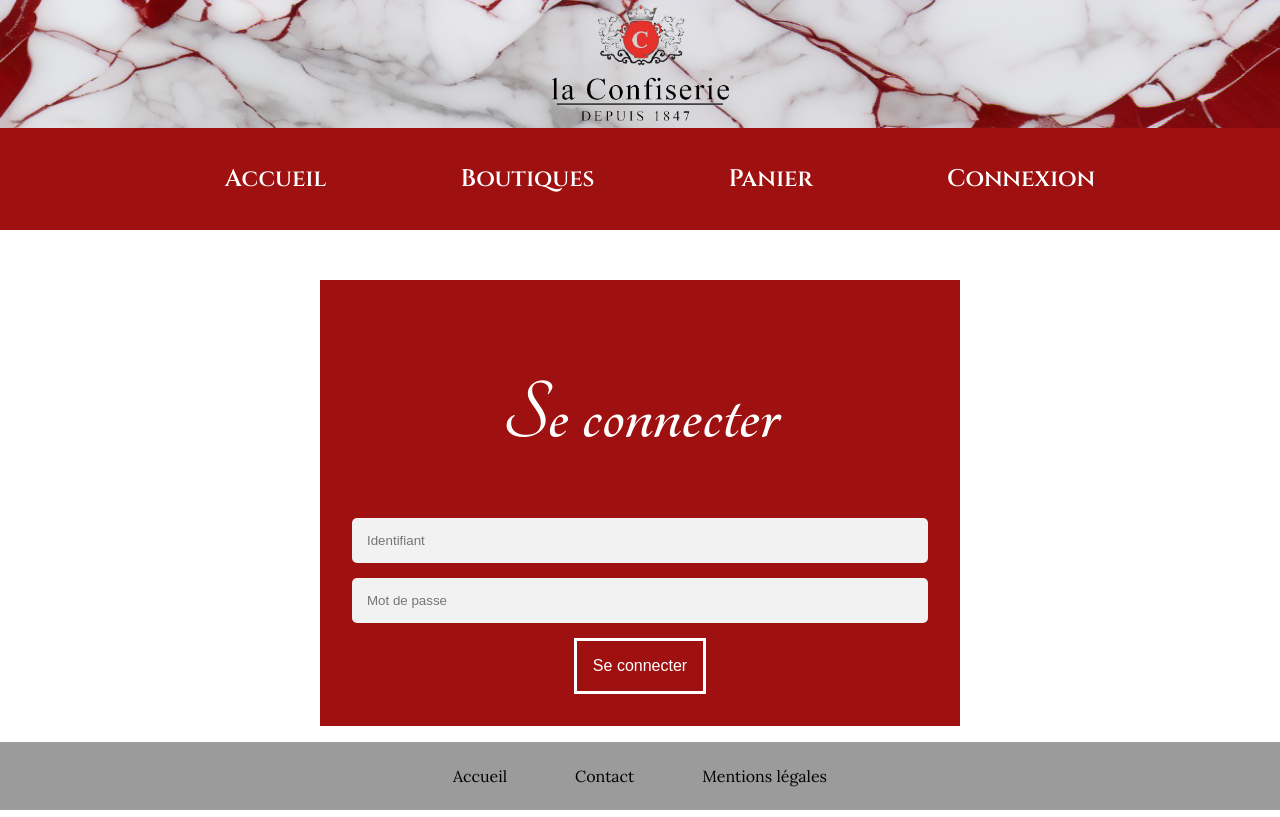
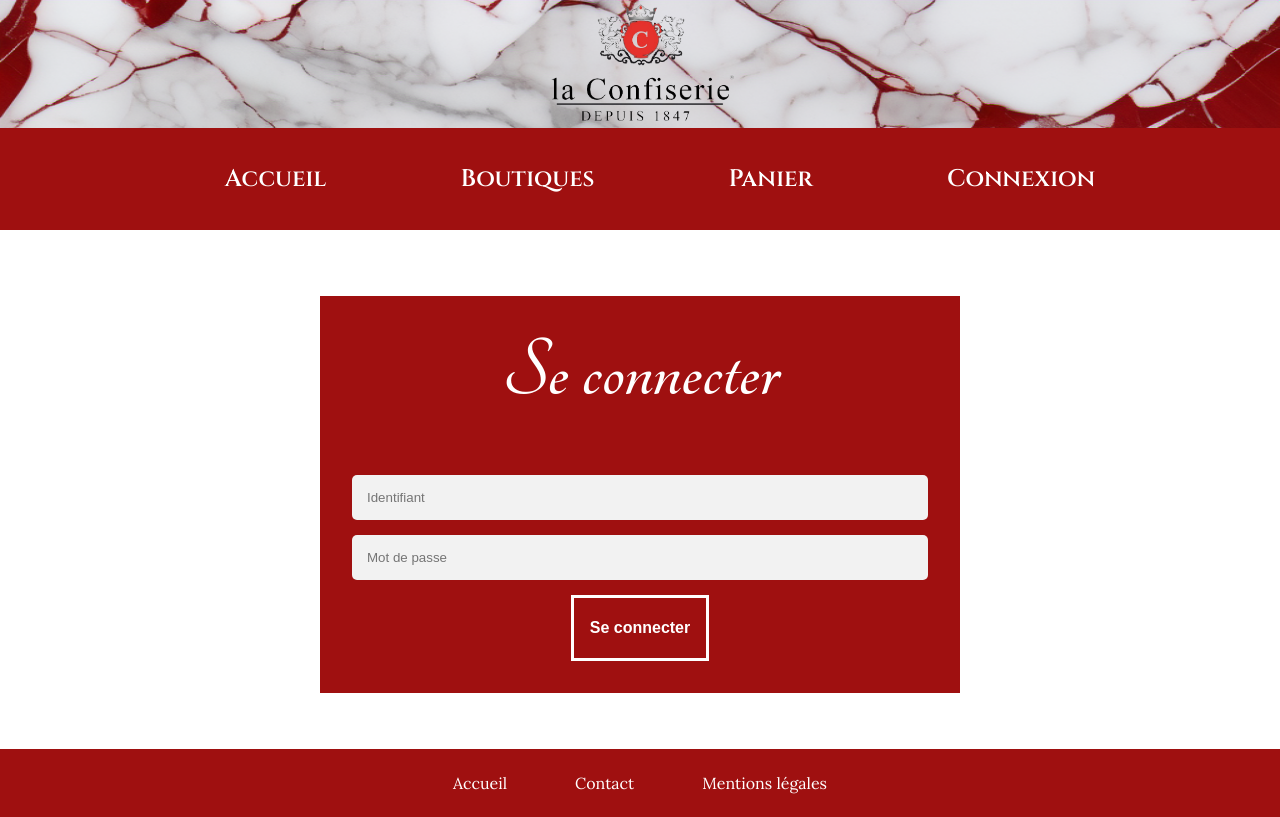
Before and after one commit to PingouinTrash/SAE-203-GitHub, a PHP site: page /connexion.php in a window 1280 px wide. Run offline with PHP 8.4, Linux system fonts and the light colour scheme; a stand-in replaces the project's code that opens the database connection.

Commit message:
amélioration du footer et des boutons

```diff
--- a/connexion.php
+++ b/connexion.php
@@ -18,7 +18,7 @@
     </div>
 
     <div id="bouton-connexion">
-      <button type="submit" class="bouton fond-sombre">Se connecter</button>
+      <button type="submit" class="bouton fond-sombre"><h4>Se connecter</h4></button>
     </div>
   </form>
 
--- a/css/styles.css
+++ b/css/styles.css
@@ -1,4 +1,12 @@
 /* -------------------------------- PAGES -------------------------------- */
+
+/* -------- Body -------- */
+
+body {
+    min-height: 100vh;
+    display: grid;
+    grid-template-rows: 1fr auto;
+}
 
 /* -------- Header -------- */
 
@@ -70,12 +78,13 @@
 
 main {
     margin-top: 17.5rem;
+    margin-bottom: 2.5rem;
 }
 
 /* -------- Footer -------- */
 
 footer {
-    background-color: rgb(155, 155, 155);
+    background-color: #9F1010;
     display: flex;
     align-items: center;
     justify-content: center;
@@ -84,7 +93,7 @@
 
 .footer a {
     text-decoration: none;
-    color: rgb(0, 0, 0);
+    color: #FFFFFF;
     margin: 2rem;
     font-family: "Lora", serif;
 }
@@ -125,6 +134,7 @@
     color: #9F1010;
     font-family: "Tangerine";
     font-weight: 900;
+    margin-top: 0;
 }
 
 .accueil a {
@@ -263,6 +273,12 @@
     align-self: center;
 }
 
+#bouton-connexion button.bouton {
+    padding: 0;
+    padding-left: 1rem;
+    padding-right: 1rem;
+}
+
 .bouton:hover {
     color: #9F1010;
     background-color: #FFFFFF;
--- a/header.php
+++ b/header.php
@@ -1,6 +1,6 @@
 <?php
 session_start();
-include_once("constantes.php");
+include_once("acces_bdd.php");
 ?>
 
 <!DOCTYPE html>
```
